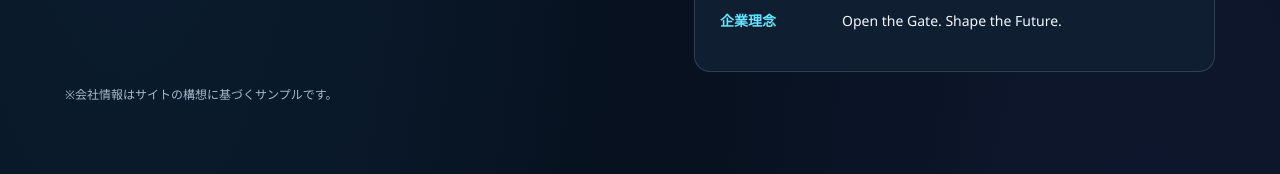
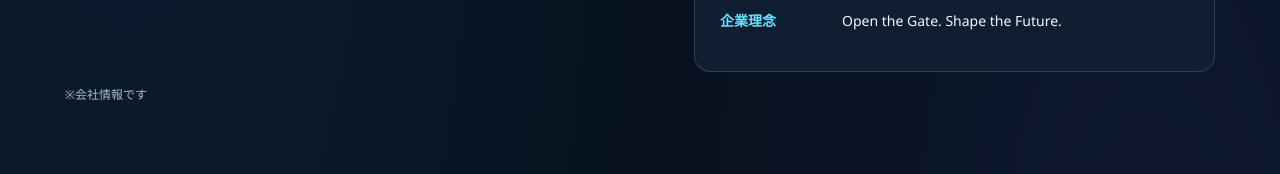
Before and after one commit to itzy2/Shadows_Official, a plain HTML site: page index.html in a window 1280 px wide. Shown: the part 1303-1477 px from the top of the page. Drawn offline with Linux system fonts and the light colour scheme.

Commit message:
Update company information text in index.html

```diff
--- a/index.html
+++ b/index.html
@@ -769,7 +769,7 @@ footer {
     </div>
 
     <p class="small">
-      ※会社情報はサイトの構想に基づくサンプルです。
+      ※会社情報です
     </p>
   </div>
 </section>
```
